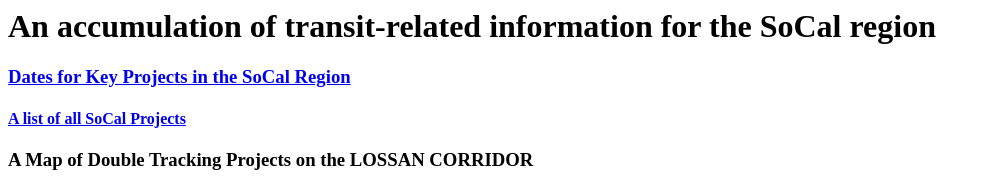
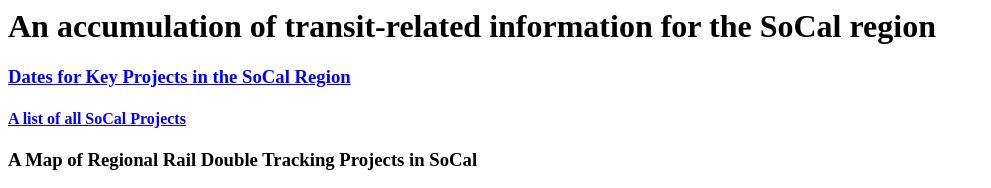
Before and after one commit to aryarm/transit, a plain HTML site: page index.html in a window 1280 px wide. Shown: the top 188 px of the page, without its empty margins (0-991 px from the left). Drawn offline with Linux system fonts and the light colour scheme; grey boxes are pictures that could not be loaded.

Commit message:
update title of map and set colors for links

```diff
--- a/index.html
+++ b/index.html
@@ -5,11 +5,11 @@
 <body>
    <h1> An accumulation of transit-related information for the SoCal region </h1>
 
-  <h3> <a href='dates.html'> Dates for Key Projects in the SoCal Region </a> </h3>
+  <h3> <a href='dates.html' style='color:blue'> Dates for Key Projects in the SoCal Region </a> </h3>
 
-  <h4> <a href='https://scag.ca.gov/sites/main/files/file-attachments/0903fconnectsocal_project-list_0.pdf'> A list of all SoCal Projects </a> </h4>
+  <h4> <a href='https://scag.ca.gov/sites/main/files/file-attachments/0903fconnectsocal_project-list_0.pdf' style='color:blue'> A list of all SoCal Projects </a> </h4>
 
-  <h3> A Map of Double Tracking Projects on the LOSSAN CORRIDOR </h3>
+  <h3> A Map of Regional Rail Double Tracking Projects in SoCal </h3>
   <iframe src="https://www.google.com/maps/d/u/0/embed?mid=1EBF-loduw8etBHDyVaaIETLRAzhGxiKS" width="640" height="480"></iframe>
 </body>
 </html>
```
